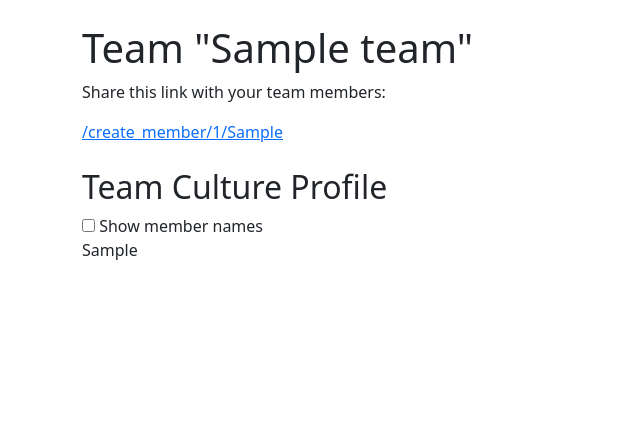
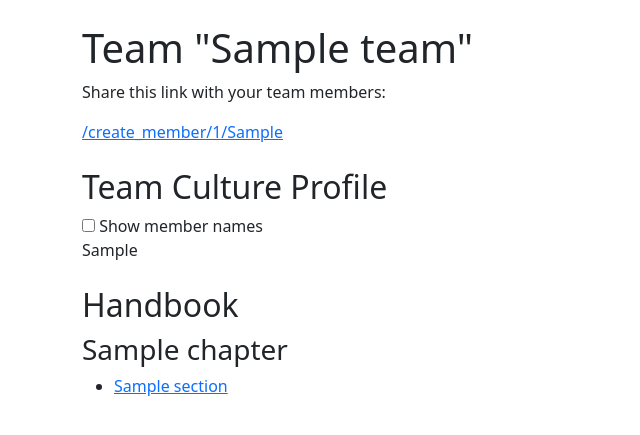
Before and after one commit to prechelt/cuhasc, a Django app: template cuhasc/templates/cuhasc/show_team.html in a window 1280 px wide. Shown: the top 435 px of the page, without its empty margins (0-640 px from the left). Run offline with Django 5.2, Linux system fonts and the light colour scheme; tables that the repository leaves empty hold one stand-in row (values such as "Sample post"); the template is opened without the code that fills it: values that come from a table or form of the project are taken from there, most other values are stand-ins (such as "Sample title", 1, 10 or a date in 2020).

Commit message:
views.py: #11; show_team lists matching Sections grouped by Chapter

```diff
--- a/cuhasc/templates/cuhasc/show_team.html
+++ b/cuhasc/templates/cuhasc/show_team.html
@@ -26,4 +26,18 @@
     });
 </script>
 {% endif %}
+
+{% if sections_by_chapter %}
+<div class="mt-4">
+    <h2>Handbook</h2>
+    {% for chapter, sections in sections_by_chapter.items %}
+    <h3>{{ chapter }}</h3>
+    <ul>
+        {% for section in sections %}
+        <li><a href="{% url 'handbook_section' section.slug %}">{{ section.title }}</a></li>
+        {% endfor %}
+    </ul>
+    {% endfor %}
+</div>
+{% endif %}
 {% endblock %}
```
Also changed, not shown: cuhasc/test/test_views.py (+41 -0 lines), cuhasc/views.py (+15 -2 lines).
